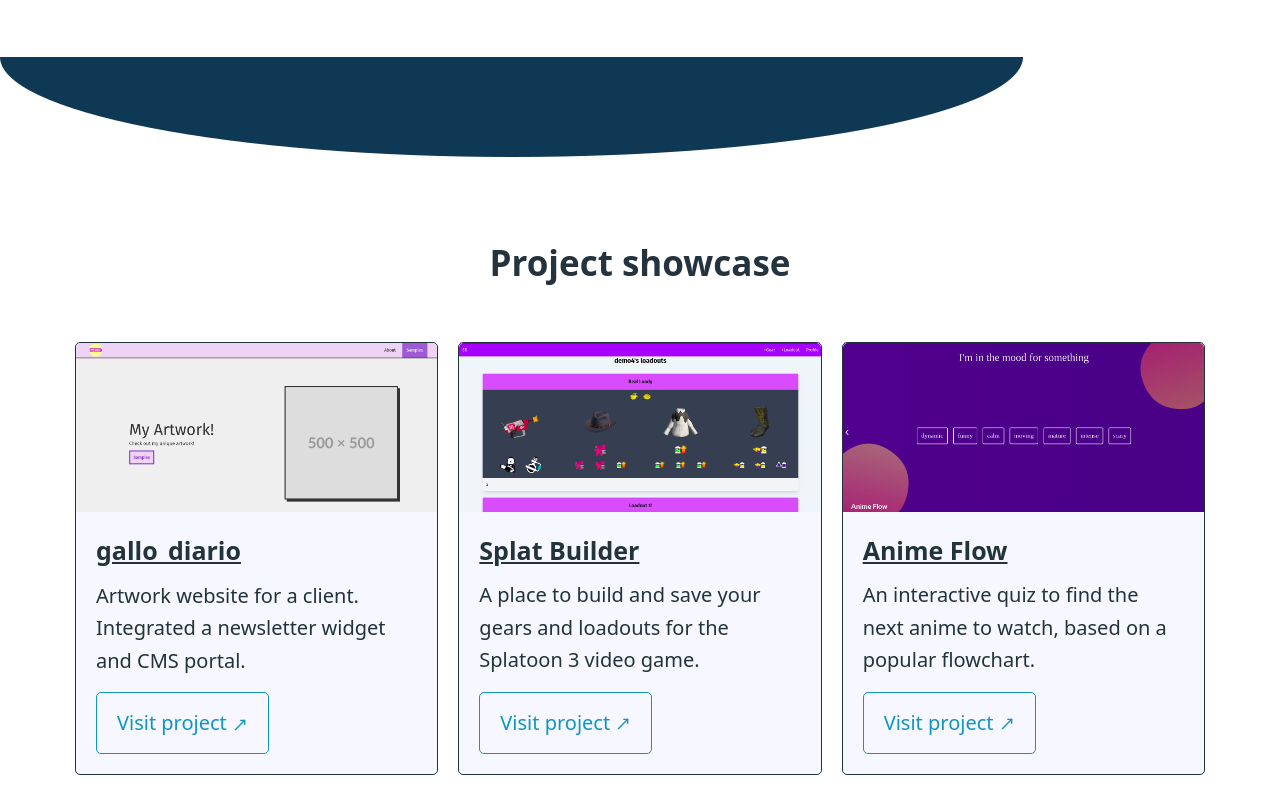
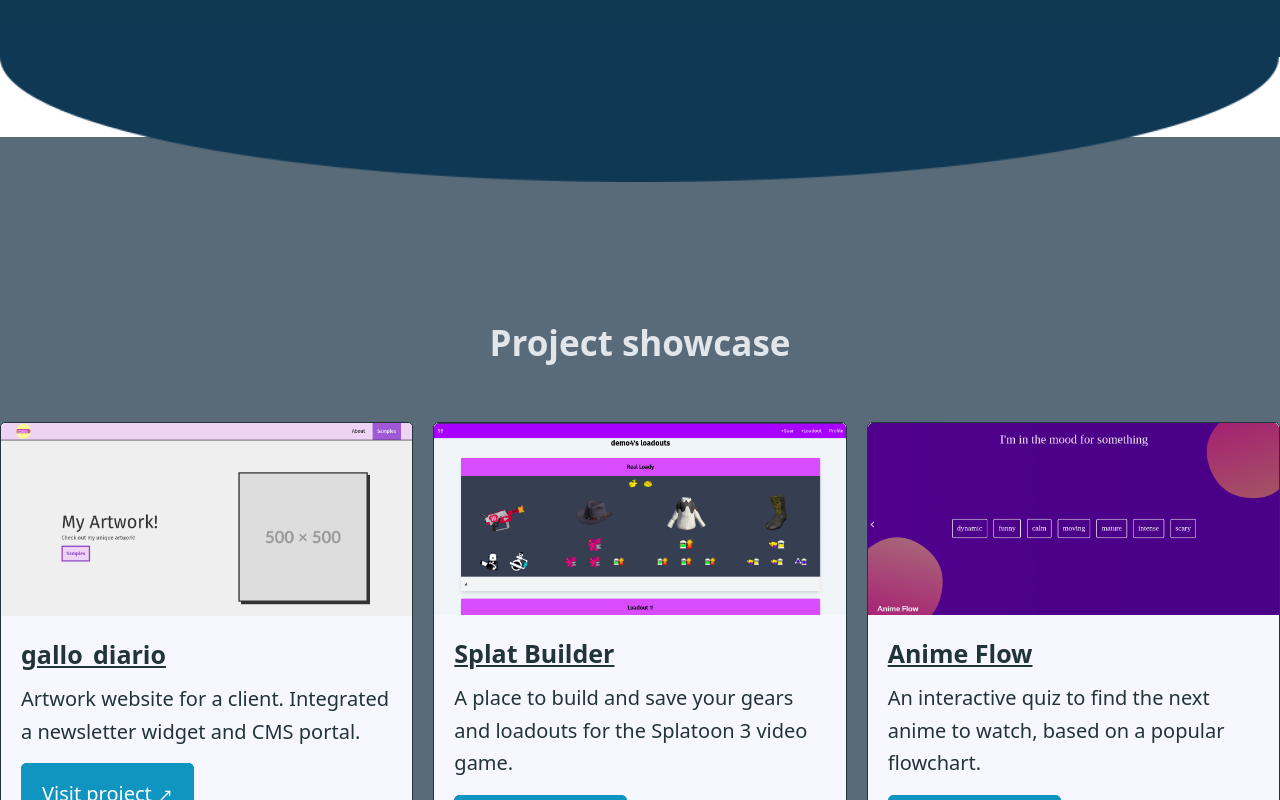
Before and after one commit to sandeepsingh11/personal-site, a SvelteKit app: page / in a window 1280 px wide. Shown: the part 1380-2180 px from the top of the page. Built offline with nearby package versions, Linux system fonts and the light colour scheme.

Commit message:
pico styling

```diff
--- a/src/app.html
+++ b/src/app.html
@@ -28,13 +28,13 @@
 		<meta name="theme-color" content="#ffffff">
 
 		<link rel="stylesheet" href="https://cdn.jsdelivr.net/npm/@picocss/pico@1/css/pico.min.css">
-		<link rel="stylesheet" href="custom.css">
+		<!-- <link rel="stylesheet" href="custom.css"> -->
 
 		<title>Sandeep Web Developer</title>
 
 		%sveltekit.head%
 	</head>
-	<body data-sveltekit-preload-data="hover">
+	<body data-sveltekit-preload-data="hover" data-theme="dark">
 		<div style="display: contents">%sveltekit.body%</div>
 	</body>
 </html>
--- a/src/app.scss
+++ b/src/app.scss
@@ -1 +1,64 @@
-/* Write your global styles here, in SCSS syntax. Variables and mixins from the src/variables.scss file are available here without importing */
+[data-theme="dark"] {
+    --primary: #47a8bd;
+    --secondary: #6e7dab;
+    --accent: #ffc857;
+    // --primary-focus: rgba(16, 149, 193, 0.25)
+    --black: #22333b;
+    --white: #F7F7FF;
+    --form-element-background-color: var(--white);
+    --form-element-color: var(--black);
+    --form-element-active-border-color: var(--black);
+    --form-element-focus-color: var(--accent);
+}
+
+[role="button"] {
+    padding: 0.5rem 0.75rem;
+}
+
+[role="button"]:focus {
+    --box-shadow: var(--button-hover-box-shadow, 0 0 0 rgba(0, 0, 0, 0)),0 0 0 var(--outline-width) var(--accent);
+}
+
+[role="button"].outline {
+    color: var(--accent);
+    --border-color: var(--accent);
+
+    :hover, :active, :focus {
+        background-color: var(--accent);
+        color: var(--black);
+    }
+}
+
+// outline button
+:is(button,input[type=submit],input[type=button],[role=button]).outline, input[type=reset].outline {
+    color: var(--accent);
+    --border-color: var(--accent);
+}
+
+// outline button on hover, active, focus
+:is(button,input[type=submit],input[type=button],[role=button]).outline:is([aria-current],:hover,:active,:focus), input[type=reset].outline:is([aria-current],:hover,:active,:focus) {
+    background-color: var(--accent);
+    color: var(--black);
+}
+
+section {
+    margin-bottom: 0;
+    padding: 4rem 1rem;
+}
+
+a {
+    --color: var(--accent);
+}
+
+a:is([aria-current],:hover,:active,:focus) {
+    --color: var(--accent);
+    filter: brightness(120%);
+}
+
+ul {
+    padding-left: 0.5rem;
+
+    li {
+        list-style-type: '- ';
+    }
+}
--- a/src/lib/comp/contact.svelte
+++ b/src/lib/comp/contact.svelte
@@ -12,12 +12,12 @@
         if (typeVal === 'contact_success') {
             const emailSuccessEle = document.getElementById('email_success');
             emailSuccessEle?.classList.add('bg-primary-500', 'text-white', 'mx-auto', 'mb-12', 'py-2', 'px-4', 'w-fit', 'rounded');
-            emailSuccessEle.innerText = 'Email has been sent! I will get back to you shortly.';
+            (emailSuccessEle) ? emailSuccessEle.innerText = 'Email has been sent! I will get back to you shortly.' : '';
         }
     });
 </script>
 
-<section class="bg-primary-900 container" id="contact">
+<section id="contact">
     <div id="contact-heading">
         <span class="bg-accent-500"></span>
         <h2>Contact</h2>
@@ -25,7 +25,7 @@
 
     <div id="email_success"></div>
 
-    <form action="https://api.staticforms.xyz/submit" method="post" class="grid-cols-1 md:grid-cols-2 gap-x-2 w-4/5 lg:w-1/2 mx-auto text-black">
+    <form action="https://api.staticforms.xyz/submit" method="post" class="container">
         <div class="grid">
             <div>
                 <label for="name">Name:</label>
@@ -49,9 +49,9 @@
 
         <input type="text" name="honeypot" style="display: none;">
 
-        <div>
+
         <button type="submit" class="outline inline-flex items-center px-3 py-2 text-sm font-medium text-center text-accent-500 bg-transparent rounded border-2 border-accent-500 hover:bg-accent-500 hover:border-accent-500 hover:text-black focus:ring-2 focus:outline-none focus:ring-accent-300">Send! <Rocket size=16 /></button>
-        </div>
+
 
         <input type="hidden" name="accessKey" value="a43f5860-82f2-47c2-8563-794d1983682e">
         <input type="hidden" name="replyTo" value="@">
@@ -61,9 +61,7 @@
 
 <style lang="scss">
     #contact {
-        padding-top: 4rem;
-        padding-bottom: 4rem;
-    }
+        background-color: #0e3854;
 
         #contact-heading {
             position: relative;
@@ -85,4 +83,11 @@
                 text-align: center;
             }
         }
+
+        form {
+            [type="submit"] {
+                width: auto;
+            }
+        }
+    }
 </style>
--- a/src/lib/comp/exp.svelte
+++ b/src/lib/comp/exp.svelte
@@ -62,6 +62,7 @@
 
 <style lang="scss">
     #exp {
+        background-color: #1a5270;
         padding: 4rem 1rem;
 
         @media screen and (min-width: 768px) {
@@ -123,7 +124,7 @@
                     margin-left: 32px;
                     margin-right: 2.5rem;
                     margin-bottom: 2rem;
-                    padding: 0.5rem;
+                    padding: 1rem;
                     border: 2px solid #F7F7FF;
                     border-radius: 0.25rem;
 
--- a/src/lib/comp/projects.svelte
+++ b/src/lib/comp/projects.svelte
@@ -4,7 +4,7 @@
     export let projects;
 </script>
 
-<section class="bg-secondary-500 container" id="projects">
+<section id="projects">
     <div id="projects-heading">
         <span class="bg-accent-500"></span>
         <h2>Project showcase</h2>
@@ -23,7 +23,7 @@
                     </a>
 
                     <p>{ project.desc }</p>
-                    <a href="{ project.url }" role="button" class="outline">Visit project <MoveUpRight size=16 /></a>
+                    <a href="{ project.url }" role="button">Visit project <MoveUpRight size=16 /></a>
                     <!-- <a href="{ project.url }" class="inline-flex items-center px-3 py-2 text-sm font-medium text-center text-primary-500 bg-transparent rounded border-2 border-primary-500 hover:bg-primary-500 hover:text-white focus:ring-2 focus:outline-none focus:ring-primary-300">
                         Visit project <MoveUpRight size=16 />
                         <i data-feather="arrow-right" stroke="currentColor" stroke-width="2" class="mx-auto"></i>
@@ -36,7 +36,8 @@
 
 <style lang="scss">
     #projects {
-        padding-top: 100px;
+        background-color: var(--secondary);
+        padding-top: calc(4rem + 100px);
         padding-bottom: 4rem;
     }
 
--- a/src/routes/+page.svelte
+++ b/src/routes/+page.svelte
@@ -41,17 +41,20 @@
 <style lang="scss">
     #hero-container {
         position: relative;
+        background: rgb(34,51,59);
+        background: linear-gradient(180deg, rgba(34,51,59,1) 0%, rgba(14,56,84,1) 100%);
     }
 
     #transition-1 {
         position: absolute;
-        bottom: -100px;
+        top: 100%;
         left: 0;
         width: 100%;
         background-repeat: no-repeat;
 
         img {
-            widows: 100%;
+            width: 100%;
+            border-radius: 0;
         }
     }
 </style>
```
Lines whose indentation alone changed are shown as unchanged.
